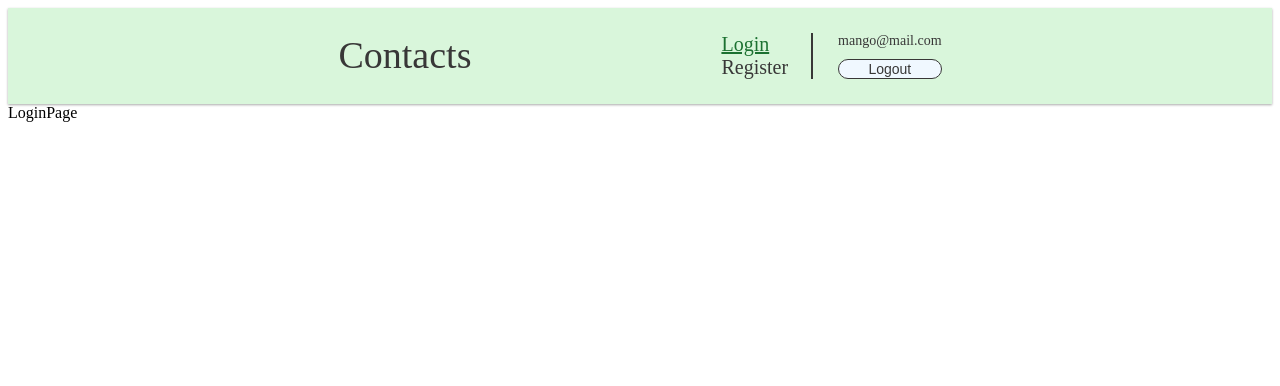
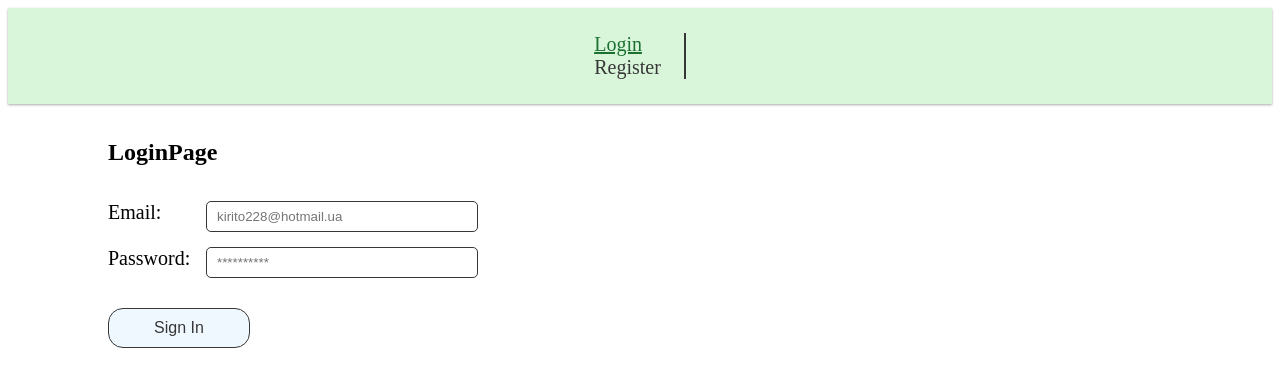
Before and after one commit to KaterynaMal/phonebook, a React (Create React App) app: page /goit-react-hw-08-phonebook/login in a window 1280 px wide. Shown: the top 386 px of the page. Built offline with nearby package versions, Linux system fonts and the light colour scheme.

Commit message:
apiRefreshUser

```diff
--- a/src/components/App.jsx
+++ b/src/components/App.jsx
@@ -1,13 +1,22 @@
-import React, { lazy, Suspense } from 'react';
+import React, { lazy, Suspense, useEffect } from 'react';
 import { Route, Routes } from 'react-router-dom';
 import { Layout } from 'components';
 import { Loader } from 'Loader';
+import { useDispatch} from 'react-redux';
+import { apiRefreshUser } from 'services/api';
 
 const RegisterPage = lazy(() => import('pages/Register/RegisterPage'));
 const LoginPage = lazy(() => import('pages/Login/LoginPage'));
 const ContactsPage = lazy(() => import('pages/Contacts/ContactsPage'));
 
 function App() {
+  const dispatch = useDispatch();
+
+  useEffect(() => {
+    dispatch(apiRefreshUser());
+  }, [dispatch])
+
+
   return (
     <Layout>
       <Suspense fallback={<Loader/>}>
--- a/src/components/Layout/Layout.jsx
+++ b/src/components/Layout/Layout.jsx
@@ -1,17 +1,21 @@
 import { Navigation } from 'components';
-import {UserMenu} from 'components';
+import { UserMenu } from 'components';
 import React from 'react';
+import { useSelector } from 'react-redux';
+import { selectAuthIsLoggedIn } from '../../redux/User/userSlice.selectors';
 // import { NavLink } from 'react-router-dom';
 // import { Navigation } from 'react-router-dom';
 
 import css from './Layout.module.css';
 
 const Layout = ({ children }) => {
+  const isLoggedIn = useSelector(selectAuthIsLoggedIn);
+
   return (
     <div>
       <header className={css.header}>
         <Navigation></Navigation>
-        <UserMenu></UserMenu>
+        {isLoggedIn && <UserMenu></UserMenu>}
       </header>
       <main>{children}</main>
     </div>
--- a/src/components/Navigations/Navigation.jsx
+++ b/src/components/Navigations/Navigation.jsx
@@ -1,10 +1,14 @@
 // import UserMenu from 'components/UserMenu/UserMenu';
 import React from 'react';
 import { NavLink } from 'react-router-dom';
+import { useSelector } from 'react-redux';
+import { selectAuthIsLoggedIn } from '../../redux/User/userSlice.selectors';
 
 import css from './Navigation.module.css';
 
 const Navigation = () => {
+  const isLoggedIn = useSelector(selectAuthIsLoggedIn);
+
     return (
         <div className={css.navigation}>
            <NavLink
@@ -15,7 +19,8 @@ const Navigation = () => {
         >
           {/* Home */}
         </NavLink>
-         <NavLink
+        {isLoggedIn ? (
+<NavLink
           className={({ isActive }) =>
             `${css.navLink} ${css.contacts} ${isActive ? css.active : ''}`
           }
@@ -24,7 +29,8 @@ const Navigation = () => {
 
           Contacts
         </NavLink>
-        <div className={css.loginRegisterContainer}>
+        ) : (
+             <div className={css.loginRegisterContainer}>
   <NavLink
           className={({ isActive }) =>
             `${css.navLink} ${css.loginRegister} ${isActive ? css.active : ''}`
@@ -42,6 +48,11 @@ const Navigation = () => {
           Register
                 </NavLink>
         </div>
+        )
+
+      }
+
+
 
 
 
--- a/src/pages/Login/LoginPage.jsx
+++ b/src/pages/Login/LoginPage.jsx
@@ -1,9 +1,70 @@
-import React from 'react'
+import React from 'react';
+import { useDispatch } from 'react-redux';
+import { apiLoginUser } from '../../services/api';
+import css from './LoginPage.module.css';
 
 const LoginPage = () => {
+  const dispatch = useDispatch();
+
+  const onSubmit = e => {
+    e.preventDefault();
+
+    // const name = e.currentTarget.elements.userName.value;
+    const email = e.currentTarget.elements.userEmail.value;
+    const password = e.currentTarget.elements.userPassword.value;
+
+    const formData = {
+
+      email,
+      password,
+    };
+
+    dispatch(apiLoginUser(formData));
+  };
+
   return (
-    <div>LoginPage</div>
-  )
-}
+    <div>
+      <h1 className={css.submitTitle}>LoginPage</h1>
+
+      <form onSubmit={onSubmit} className={css.submitForm}>
+        {/* <label className={css.label}>
+          Name:
+          <input
+            className={css.input}
+            type="text"
+            name="userName"
+            placeholder="Kirito"
+            minLength={2}
+            required
+          />
+        </label> */}
+        <label className={css.label}>
+          Email:
+          <input
+            className={css.input}
+            type="email"
+            name="userEmail"
+            placeholder="kirito228@hotmail.ua"
+            required
+          />
+        </label>
+        <label className={css.label}>
+          Password:
+          <input
+            className={css.input}
+            type="password"
+            name="userPassword"
+            placeholder="**********"
+            minLength={7}
+            required
+          />
+        </label>
+        <button type="submit" className={css.btn}>
+          Sign In
+        </button>
+      </form>
+    </div>
+  );
+};
 
 export default LoginPage;
--- a/src/pages/Login/LoginPage.module.css
+++ b/src/pages/Login/LoginPage.module.css
@@ -0,0 +1,52 @@
+.submitForm {
+    display: flex;
+    flex-direction: column;
+    gap: 15px;
+    width: 370px;
+    padding-left: 100px;
+
+}
+
+.submitTitle {
+    padding-left: 100px;
+    font-size: 24px;
+    margin-bottom: 35px;
+    margin-top: 35px;
+}
+
+.label {
+    font-size: 20px;
+    display: flex;
+    justify-content: space-between;
+    /* margin-right: ; */
+}
+
+.input {
+    width: 250px;
+    border-radius: 5px;
+    border: 1px solid rgb(56, 55, 55);
+    padding: 7px 10px;
+}
+
+.btn {
+    cursor: pointer;
+    border-radius: 15px;
+    border: 1px solid rgb(56, 55, 55);
+    font-size: 16px;
+    color: rgb(56, 55, 55);
+    background-color: aliceblue;
+    padding: 10px 45px;
+    /* max-width: 150px; */
+    /* margin-left: 150px; */
+    margin-left: 0;
+    margin-right: auto;
+    margin-top: 15px;
+}
+
+.btn:hover,
+.btn:focus {
+    border-color: rgb(28, 113, 49);
+    color: rgb(28, 113, 49);
+    ;
+    box-shadow: rgba(0, 0, 0, 0.16) 0px 1px 4px;
+}
```
